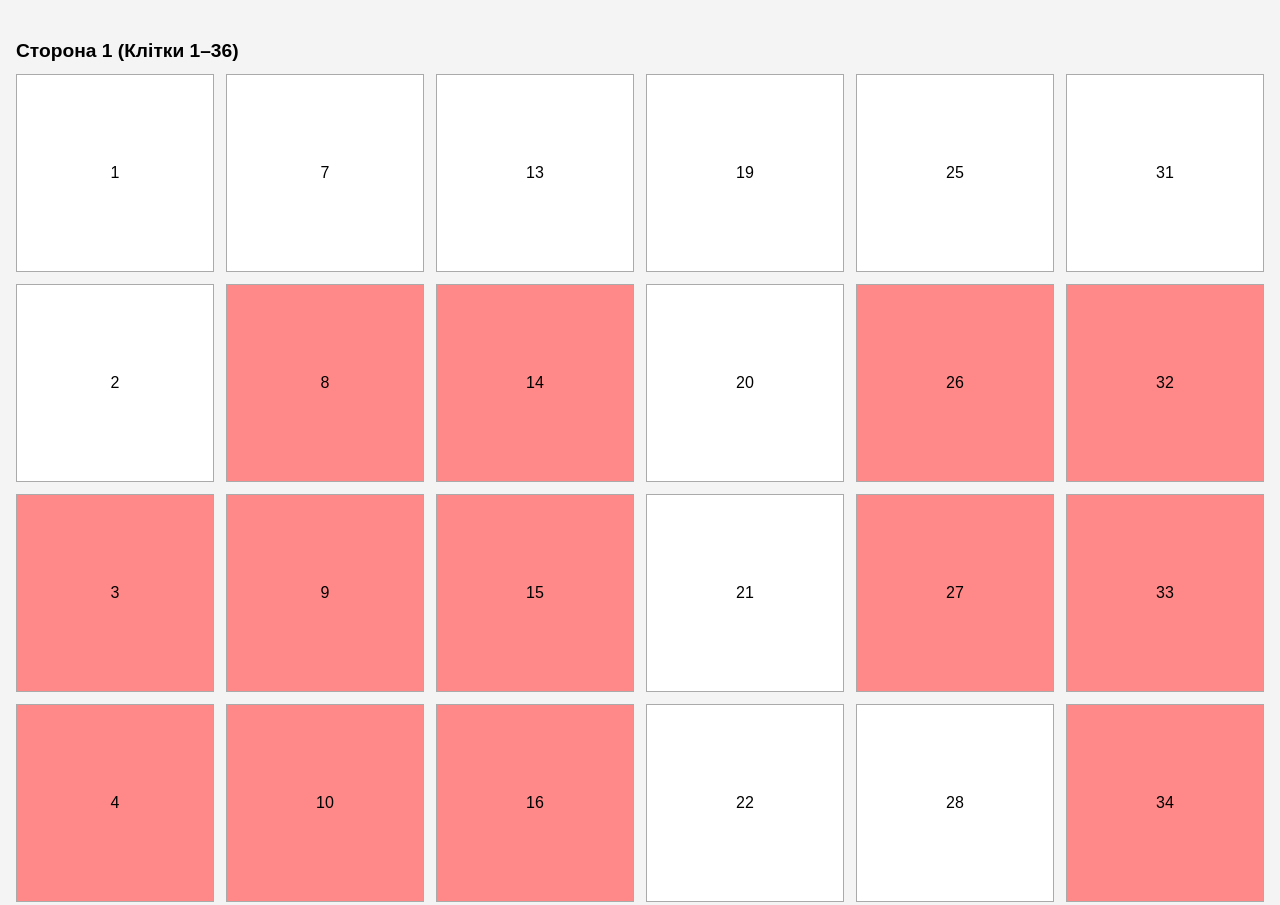
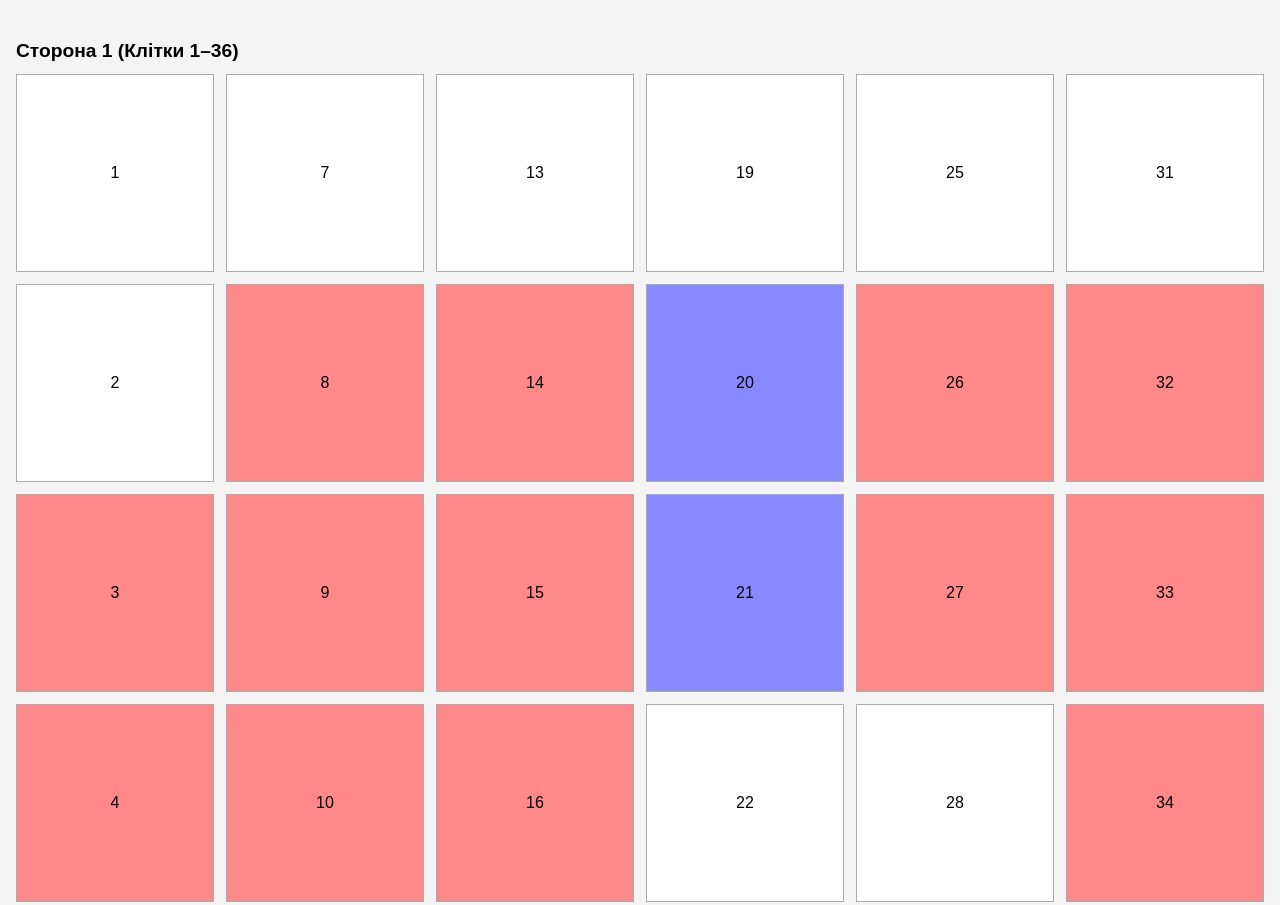
Before and after one commit to SuslaMisha/golubovoz-map, a plain HTML site: page index.html in a window 1280 px wide. Shown: the top 905 px of the page. Drawn offline with Linux system fonts and the light colour scheme.

Commit message:
add people

```diff
--- a/index.html
+++ b/index.html
@@ -104,7 +104,8 @@
       42: { name: "Земпа  С.П.", club: "Хоростків" },
       27: { name: "Сімко  Б.М.", club: "Хоростків" },
       51: { name: "Поліщук  О.І.", club: "Хоростків" },
-
+      21: { name: "Мазурук   О.А.", club: "Хмельницький" },
+      20: { name: "Мазурук   О.А.", club: "Хмельницький" },
 
 
       // додайте інші при потребі
```
